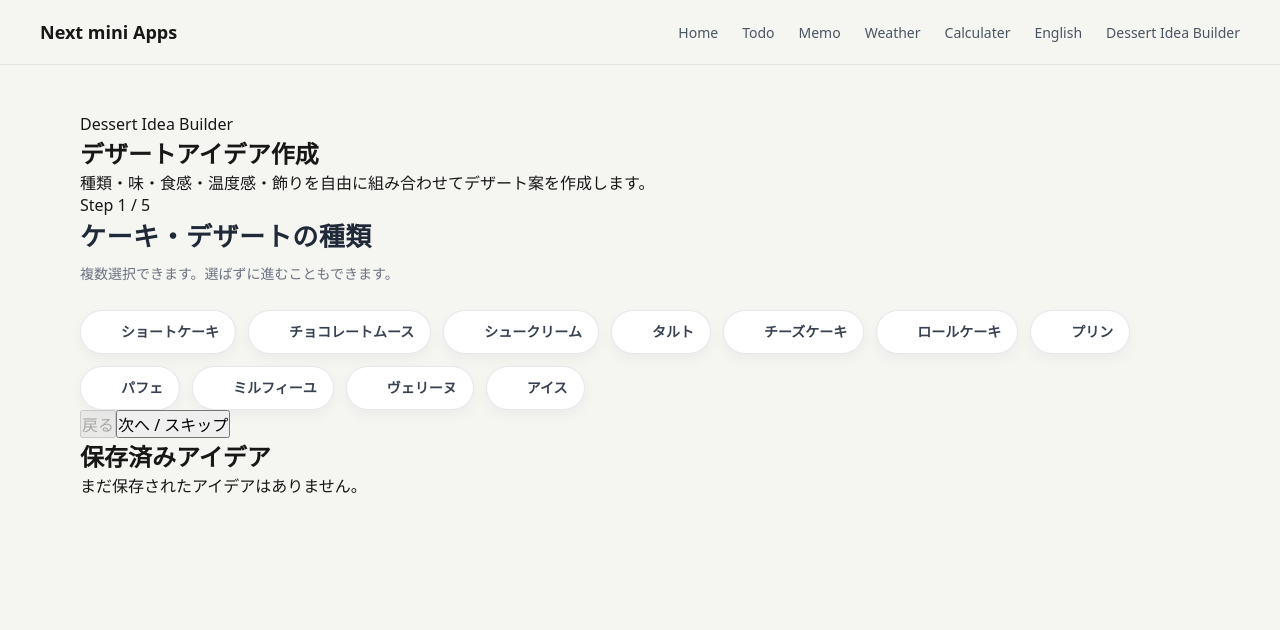
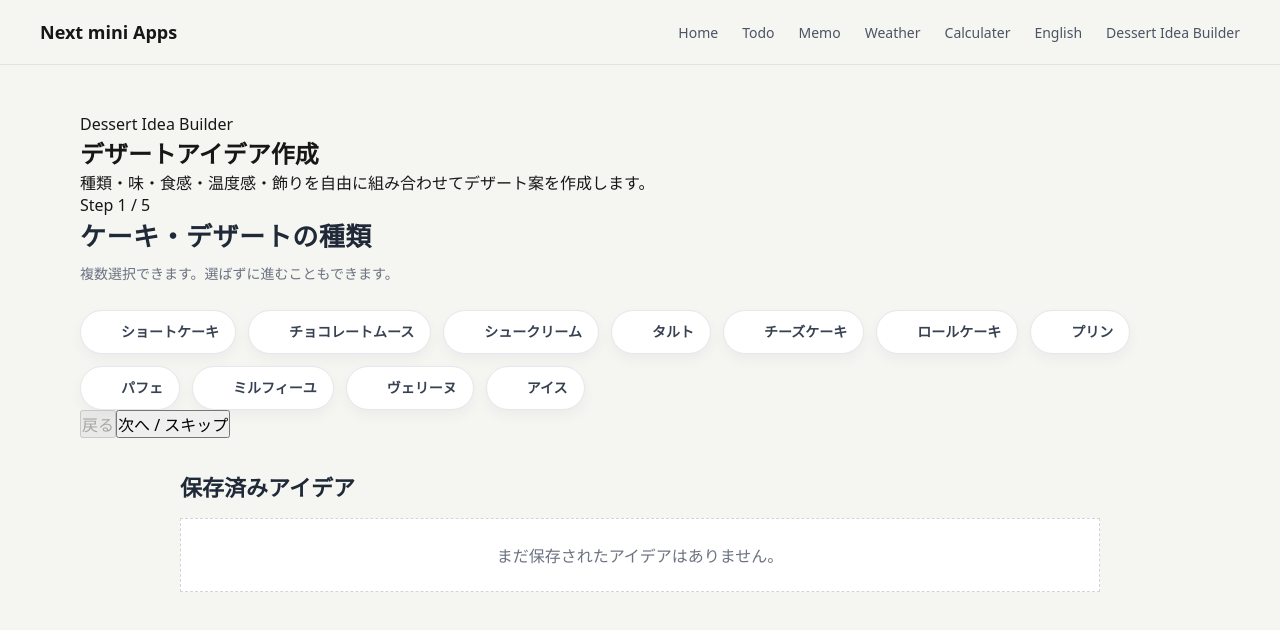
Before and after one commit to usamiyouhei/mini_apps_collection, a Next.js app: page /dessert-idea-builder in a window 1280 px wide. Shown: the top 630 px of the page. Built offline with nearby package versions, Linux system fonts and the light colour scheme.

Commit message:
update savedIdea.scss

```diff
--- a/src/components/dessert-builder/SavedIdeaList.module.scss
+++ b/src/components/dessert-builder/SavedIdeaList.module.scss
@@ -0,0 +1,54 @@
+.savedList {
+  width: 100%;
+  max-width: 920px;
+  margin: 32px auto 0;
+}
+
+.title {
+  margin-bottom: 16px;
+  color: #1f2937;
+  font-size: 22px;
+  font-weight: 700;
+}
+
+.empty {
+  border: 1px dashed #d1d5db;
+  padding: 24px;
+  background: #fff;
+  color: #6b7280;
+  text-align: center;
+}
+
+.list {
+  display: grid;
+  gap: 16px;
+}
+
+.card {
+  border: 1px solid #e5e7eb;
+  border-radius: 18px;
+  padding: 20px;
+  background: #fff;
+  box-shadow: 0 10px 24px rgba(15, 23, 42, 0.06);
+}
+
+.cardHeader {
+  display: flex;
+  justify-content: space-between;
+  align-items: flex-start;
+  gap: 16px;
+  margin-bottom: 16px;
+}
+
+.date {
+  margin: 0 0 6px;
+  color: #9ca3af;
+  font-size: 12px;
+}
+
+.cardTitle {
+  margin: 0;
+  color: #111827;
+  font-size: 20px;
+  font-weight: 700;
+}
--- a/src/components/dessert-builder/SavedIdeaList.tsx
+++ b/src/components/dessert-builder/SavedIdeaList.tsx
@@ -39,8 +39,10 @@ export default function SavedIdeaList({ ideas, onDelete }: SavedIdeaListProps) {
           <article key={idea.id} className={styles.card}>
             <div className={styles.cardHeader}>
               <div>
-                <p>{formatDate(idea.createdAt)}</p>
-                <h3>{formatItems(idea.dessertTypes)}</h3>
+                <p className={styles.date}>{formatDate(idea.createdAt)}</p>
+                <h3 className={styles.cardTitle}>
+                  {formatItems(idea.dessertTypes)}
+                </h3>
               </div>
 
               <button type="button" onClick={() => onDelete(idea.id)}>
```
